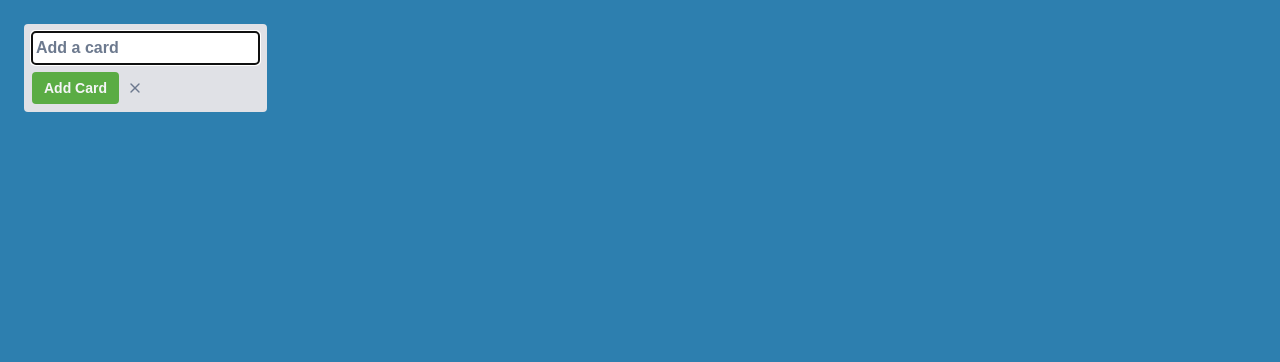
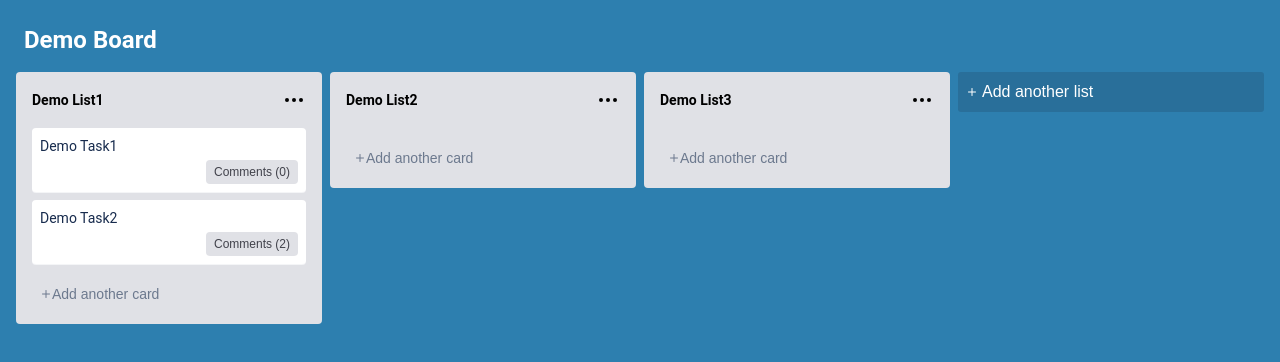
Before and after one commit to MHJ-10/board-task, a Next.js app: page / in a window 1280 px wide. Shown: the top 362 px of the page. Built offline with nearby package versions, Linux system fonts and the light colour scheme.

Commit message:
feat: build board page

```diff
--- a/app/components/features/task-list.tsx
+++ b/app/components/features/task-list.tsx
@@ -8,6 +8,8 @@ import ListActions from "./list-actions";
 import TaskCard from "./task-card";
 import { Option, Task } from "../../types";
 import { useClickOutside } from "../../hooks";
+import { PlusIcon } from "lucide-react";
+import ItemForm from "./item-form";
 
 interface TaskListProps {
   options?: Option[];
@@ -21,6 +23,8 @@ const TaskList = (props: TaskListProps) => {
 
   const [showOptions, setShowOptions] = useState(false);
   const [isEditable, setIsEditable] = useState(false);
+
+  const [showAddForm, setShowAddForm] = useState(false);
 
   const inputRef = useRef<HTMLInputElement>(null);
 
@@ -84,6 +88,29 @@ const TaskList = (props: TaskListProps) => {
             />
           ))}
         </div>
+
+        {showAddForm ? (
+          <ItemForm
+            label="Enter a  card title..."
+            buttonText="Create Card"
+            onClose={() => {
+              setShowAddForm(false);
+            }}
+            onSumbit={(val) => {
+              console.log(val);
+            }}
+          />
+        ) : (
+          <button
+            className="task-list__add-button"
+            onClick={() => {
+              setShowAddForm(true);
+            }}
+          >
+            <PlusIcon />
+            <span>Add another card</span>
+          </button>
+        )}
       </List>
 
       {showOptions && (
--- /dev/null
+++ b/app/components/pages/board.tsx
@@ -0,0 +1,82 @@
+"use client";
+
+import { PlusIcon } from "lucide-react";
+import { useRef, useState } from "react";
+import { useBoardStore } from "../../store";
+import { Option } from "../../types";
+import { TaskList } from "../features";
+import { Input } from "../ui";
+import { useClickOutside } from "../../hooks";
+import { flushSync } from "react-dom";
+
+const BoardPage = () => {
+  const board = useBoardStore().board;
+  const lists = board?.lists || [];
+
+  const inputRef = useRef<HTMLInputElement>(null);
+
+  const [isTitleEditable, setIsTitleEditable] = useState(false);
+
+  const listOptions: Option[] = [
+    {
+      label: "Delele List",
+      message:
+        "All actions will be removed from the activity feed and you won’t be able to re-open the list. There is no undo.",
+      onClick: () => {
+        console.log("first");
+      },
+    },
+    {
+      label: "Delele All Cards",
+      message: "This will remove all the cards in this list from the board.",
+      onClick: () => {
+        console.log("second");
+      },
+    },
+  ];
+
+  useClickOutside(inputRef, () => setIsTitleEditable(false));
+
+  return (
+    <div className="board">
+      {isTitleEditable ? (
+        <form>
+          <Input
+            ref={inputRef}
+            defaultValue={board?.title}
+            placeholder="Enter board title..."
+          />
+        </form>
+      ) : (
+        <h1
+          className="board__header"
+          onClick={() => {
+            flushSync(() => setIsTitleEditable(true));
+            inputRef.current?.focus();
+          }}
+        >
+          {board?.title}
+        </h1>
+      )}
+
+      <div className="board__lists">
+        {lists.map((list) => (
+          <div className="board__list" key={list.id}>
+            <TaskList
+              title={list.title}
+              tasks={list.tasks}
+              onEditTitle={(title) => console.log(title)}
+              options={listOptions}
+            />
+          </div>
+        ))}
+        <button className="board__add-list">
+          <PlusIcon />
+          Add another list
+        </button>
+      </div>
+    </div>
+  );
+};
+
+export default BoardPage;
--- /dev/null
+++ b/app/components/pages/index.ts
@@ -0,0 +1 @@
+export { default as BoardPage } from "./board";
--- a/app/page.tsx
+++ b/app/page.tsx
@@ -1,67 +1,5 @@
-"use client";
-
-import { useState } from "react";
-import { CommentModal, ItemForm, TaskList } from "./components/features";
-import { Comment, Option, Task } from "./types";
+import { BoardPage } from "./components/pages";
 
 export default function Home() {
-  const [show, setShow] = useState(true);
-
-  const options: Option[] = [
-    {
-      label: "Delete List",
-      message:
-        "All actions will be removed from the activity feed and you won’t be able to re-open the list. There is no undo.",
-      onClick: () => {
-        console.log("first");
-      },
-    },
-    {
-      label: "Delete All Cards",
-      message: "This will remove all the cards in this list from the board.",
-      onClick: () => {
-        console.log("first");
-      },
-    },
-  ];
-
-  const tasks: Task[] = Array.from({ length: 3 }).map((_, i) => ({
-    id: i.toString(),
-    title: `title ${i + 1}`,
-    comments: [],
-  }));
-
-  const comments: Comment[] = Array.from({ length: 2 }).map((_, i) => ({
-    id: i.toString(),
-    message: `comment message ${i + 1}`,
-    timestamp: new Date().toISOString(),
-    author: "User",
-  }));
-
-  return (
-    <div style={{ width: "fit-content" }}>
-      {show ? (
-        <ItemForm
-          label="Add a card"
-          buttonText="Add Card"
-          onClose={() => {
-            setShow(false);
-          }}
-          onSumbit={(value) => {
-            console.log(value);
-          }}
-        />
-      ) : null}
-
-      <CommentModal
-        title="Comments for ..."
-        isOpen={!show}
-        onClose={() => setShow(true)}
-        comments={comments}
-        onAddClick={(message) => {
-          console.log(message);
-        }}
-      />
-    </div>
-  );
+  return <BoardPage />;
 }
--- a/app/styles/base/_globals.scss
+++ b/app/styles/base/_globals.scss
@@ -2,7 +2,7 @@
 
 body {
   background-color: $color-primary-100;
-  padding: $space-lg;
+  padding: $space-md;
 }
 
 .cursor-pointer {
--- /dev/null
+++ b/app/styles/components/_board.scss
@@ -0,0 +1,50 @@
+@use "../abstracts/variables" as *;
+@use "../abstracts/mixins" as *;
+
+.board {
+  display: flex;
+  flex-direction: column;
+  gap: $space-sm;
+  height: 100vh;
+  width: 100%;
+
+  &__header {
+    padding: $space-sm;
+    color: $color-secondary-100;
+    font-weight: $font-bold;
+    cursor: pointer;
+    @include text-lg;
+  }
+
+  &__lists {
+    display: grid;
+    grid-template-columns: repeat(auto-fill, minmax(250px, 1fr));
+    gap: $space-sm;
+    overflow-x: auto;
+  }
+
+  &__add-list {
+    display: flex;
+    align-items: center;
+    height: 40px;
+    padding: $space-sm;
+    color: $color-secondary-100;
+    border-radius: 0.2rem;
+    background-color: $color-primary-200;
+    cursor: pointer;
+    border: none;
+    gap: $space-xs;
+
+    @include bg-transition;
+    @include text-base;
+
+    &:hover {
+      background-color: darken($color-primary-200, 2%);
+    }
+
+    svg {
+      width: 12px;
+      height: 12px;
+    }
+  }
+}
--- a/app/styles/components/_card.scss
+++ b/app/styles/components/_card.scss
@@ -6,10 +6,9 @@
   flex-direction: column;
   gap: $space-xs;
   background-color: $color-secondary-100;
-  padding: $space-md;
+  padding: $space-sm;
   border-radius: $space-xs;
-  box-shadow: #091e4240 0px 1px 0px;
-  width: 240px;
+  box-shadow: $color-secondary-200 0px 1px 0px;
   @include bg-transition;
 }
 
--- a/app/styles/components/_list-actions.scss
+++ b/app/styles/components/_list-actions.scss
@@ -6,6 +6,7 @@
   background-color: $color-secondary-100;
   border-radius: $radius-md;
   padding: $space-xs;
+  z-index: 10;
 
   &__header {
     position: relative;
--- a/app/styles/components/_task-list.scss
+++ b/app/styles/components/_task-list.scss
@@ -28,6 +28,28 @@
   &__tasks {
     display: flex;
     flex-direction: column;
-    gap: $space-xs;
+    gap: $space-sm;
+  }
+
+  &__add-button {
+    width: 100%;
+    background: transparent;
+    border: none;
+    display: flex;
+    align-items: center;
+    cursor: pointer;
+    color: $color-gray-300;
+    padding: $space-xs $space-sm;
+    @include text-sm;
+    @include bg-transition;
+
+    & svg {
+      width: 12px;
+      height: 12px;
+    }
+
+    &:hover {
+      background-color: $color-gray-200;
+    }
   }
 }
--- a/app/styles/main.scss
+++ b/app/styles/main.scss
@@ -15,3 +15,4 @@
 @use "components/task-list";
 @use "components/item-form";
 @use "components/comment-modal";
+@use "components/board";
```
